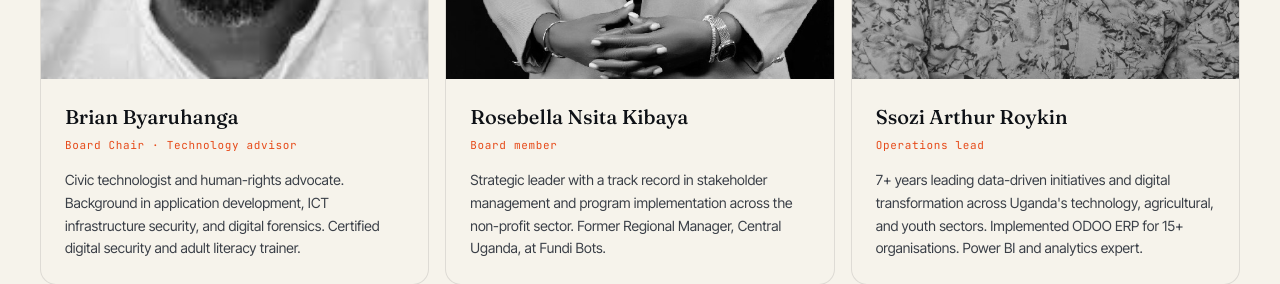
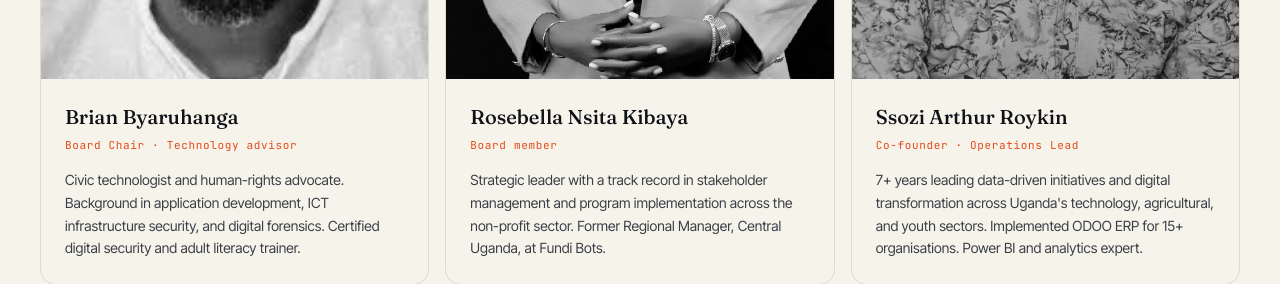
Before and after one commit to Roykin7/website, an Astro site: page /about in a window 1280 px wide. Shown: the part 4100-4384 px from the top of the page. Built offline with nearby package versions, Linux system fonts and the light colour scheme; Astro itself is replaced by a stand-in of ours.

Commit message:
About: actually apply Arthur's title update to 'Co-founder * Operations Lead' (missed in prior commit)

```diff
--- a/src/pages/about.astro
+++ b/src/pages/about.astro
@@ -35,7 +35,7 @@ const practices = [
 const leadership = [
   { name: 'Brian Byaruhanga', role: 'Board Chair · Technology advisor', level: 'Board', photo: '/images/team/brian.jpg', bio: 'Civic technologist and human-rights advocate. Background in application development, ICT infrastructure security, and digital forensics. Certified digital security and adult literacy trainer.' },
   { name: 'Rosebella Nsita Kibaya', role: 'Board member', level: 'Board', photo: '/images/team/rosebela.jpg', bio: 'Strategic leader with a track record in stakeholder management and program implementation across the non-profit sector. Former Regional Manager, Central Uganda, at Fundi Bots.' },
-  { name: 'Ssozi Arthur Roykin', role: 'Operations lead', level: 'Team', photo: '/images/team/arthur.jpg', bio: '7+ years leading data-driven initiatives and digital transformation across Uganda\'s technology, agricultural, and youth sectors. Implemented ODOO ERP for 15+ organisations. Power BI and analytics expert.' },
+  { name: 'Ssozi Arthur Roykin', role: 'Co-founder · Operations Lead', level: 'Team', photo: '/images/team/arthur.jpg', bio: '7+ years leading data-driven initiatives and digital transformation across Uganda\'s technology, agricultural, and youth sectors. Implemented ODOO ERP for 15+ organisations. Power BI and analytics expert.' },
   { name: 'Joshua Mwesigwa Warren', role: 'Legal lead', level: 'Team', photo: '/images/team/josh.jpg', bio: 'Educational-technology law and civic-engagement frameworks. Ensures STEMCity\'s operations align with regulatory and governance requirements as the org scales.' },
   { name: 'Eyotaru Hope', role: 'MEAL lead', level: 'Team', photo: '/images/team/hope.jpg', bio: 'Monitoring and Evaluation Officer with 6+ years in data management and information systems. Expert in SPSS, Python, Power BI, Tableau. Prior project experience with UNHCR, USAID, and PEPFAR.' },
 ];
```
